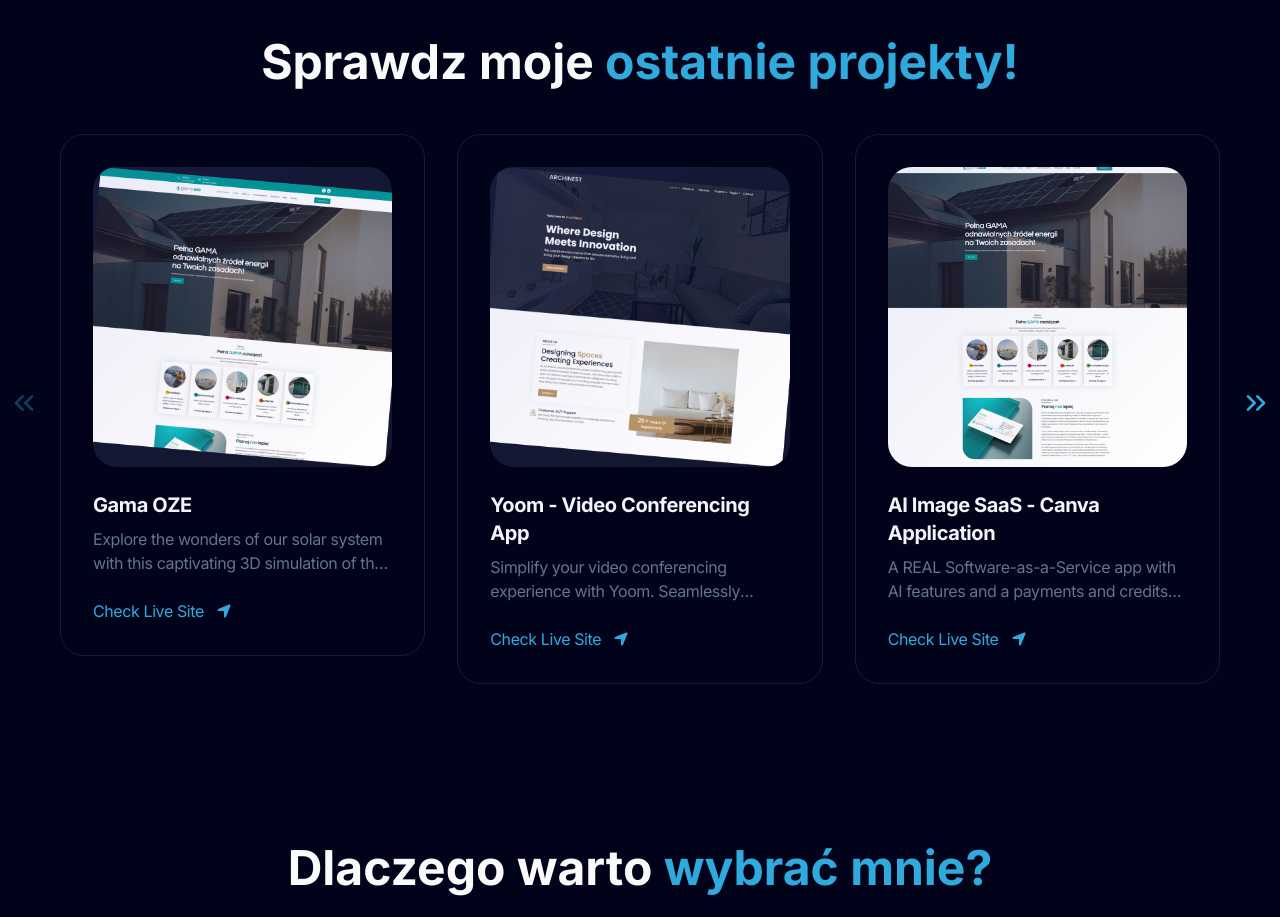
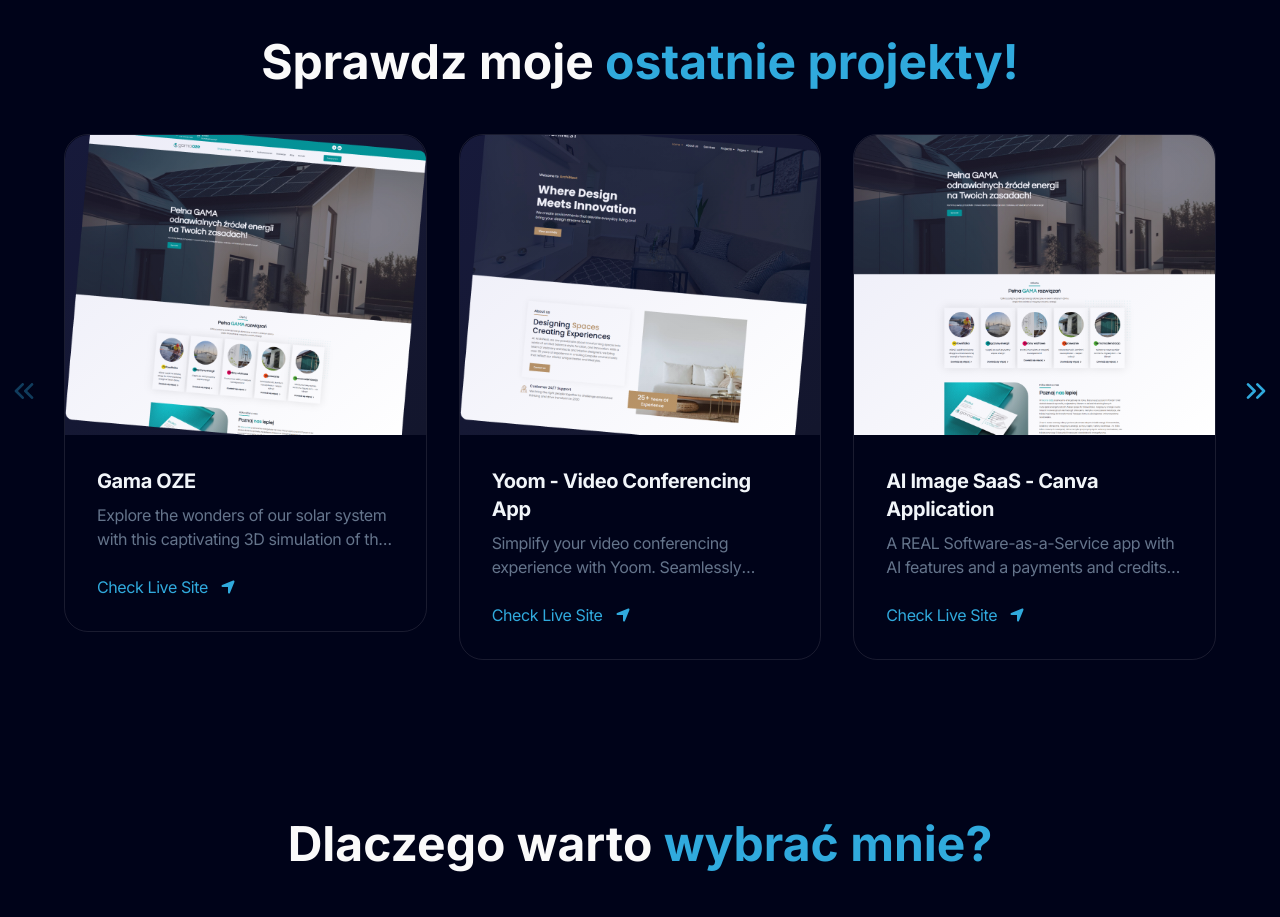
Before and after one commit to frageno/portfolio, a Next.js app: page / in a window 1280 px wide. Shown: the part 2080-2997 px from the top of the page. Built offline with nearby package versions, Linux system fonts and the light colour scheme.

Commit message:
fix: some minor adjustment to the slider

```diff
--- a/app/globals.css
+++ b/app/globals.css
@@ -80,7 +80,7 @@
 
 @layer utilities {
   .heading {
-    @apply font-bold text-4xl md:text-5xl text-center;
+    @apply font-bold text-4xl lg:text-5xl text-center;
   }
 
   .black-gradient {
--- a/components/RecentProject.tsx
+++ b/components/RecentProject.tsx
@@ -18,7 +18,7 @@
             Sprawdz moje { '' }
             <span className="text-purple">ostatnie projekty!</span>
         </h2>
-        <div className="relative px-5">
+        <div className="relative px-8 lg:px-6">
         <Swiper
           modules={[Navigation]}
           navigation={{
@@ -31,14 +31,18 @@
           className="w-full"
           breakpoints={{
             320: {
-              slidesPerView: 1.2,
+              slidesPerView: 1,
               spaceBetween: 16
             },
             768: {
-              slidesPerView: 1.75,
+              slidesPerView: 2,
+              spaceBetween: 16
+            },
+            1024: {
+              slidesPerView: 2,
               spaceBetween: 24
             },
-            1024: {
+            1280: {
               slidesPerView: 3,
               spaceBetween: 32
             }
@@ -46,9 +50,9 @@
         >
           {projects.map(({ id, title, des, img, link }) => (
             <SwiperSlide key={id}>
-              <div className="w-full flex items-center justify-center rounded-3xl p-8 border border-white/[0.1]">
+              <div className="w-full flex items-center justify-center rounded-3xl border border-white/[0.1]">
                 <div className="flex basis-full flex-col tracking-tight text-slate-100/50">
-                  <div className="relative w-full h-[300px] overflow-hidden lg:rounded-3xl bg-[#13162d]">
+                  <div className="relative w-full h-[200px] lg:h-[300px] overflow-hidden rounded-t-3xl bg-[#13162d]">
                     <Image
                       src={img}
                       alt={title}
@@ -60,7 +64,7 @@
                     <div className="absolute inset-0 bg-gradient-to-br from-[#393bb2]/10 to-transparent"></div>
                   </div>
 
-                  <div className="pt-6 space-y-2">
+                  <div className="p-6 lg:p-8 space-y-2">
                     <h3 className="font-bold text-base lg:text-xl text-slate-100">
                       {title}
                     </h3>
@@ -80,10 +84,10 @@
           ))}
         </Swiper>
         {/* Custom arrows */}
-        <div className="swiper-button-prev !-left-8 !text-purple !w-8 !h-8">
+        <div className="swiper-button-prev !-left-3 md:!-left-6 lg:!-left-8 !text-purple !w-8 !h-8">
             <FiChevronsLeft className="w-full h-full" />
         </div>
-        <div className="swiper-button-next !-right-8 !text-purple !w-8 !h-8">
+        <div className="swiper-button-next !-right-3 md:!-right-6 lg:!-right-8 !text-purple !w-8 !h-8">
             <FiChevronsRight className="w-full h-full" />
         </div>
       </div>
```
